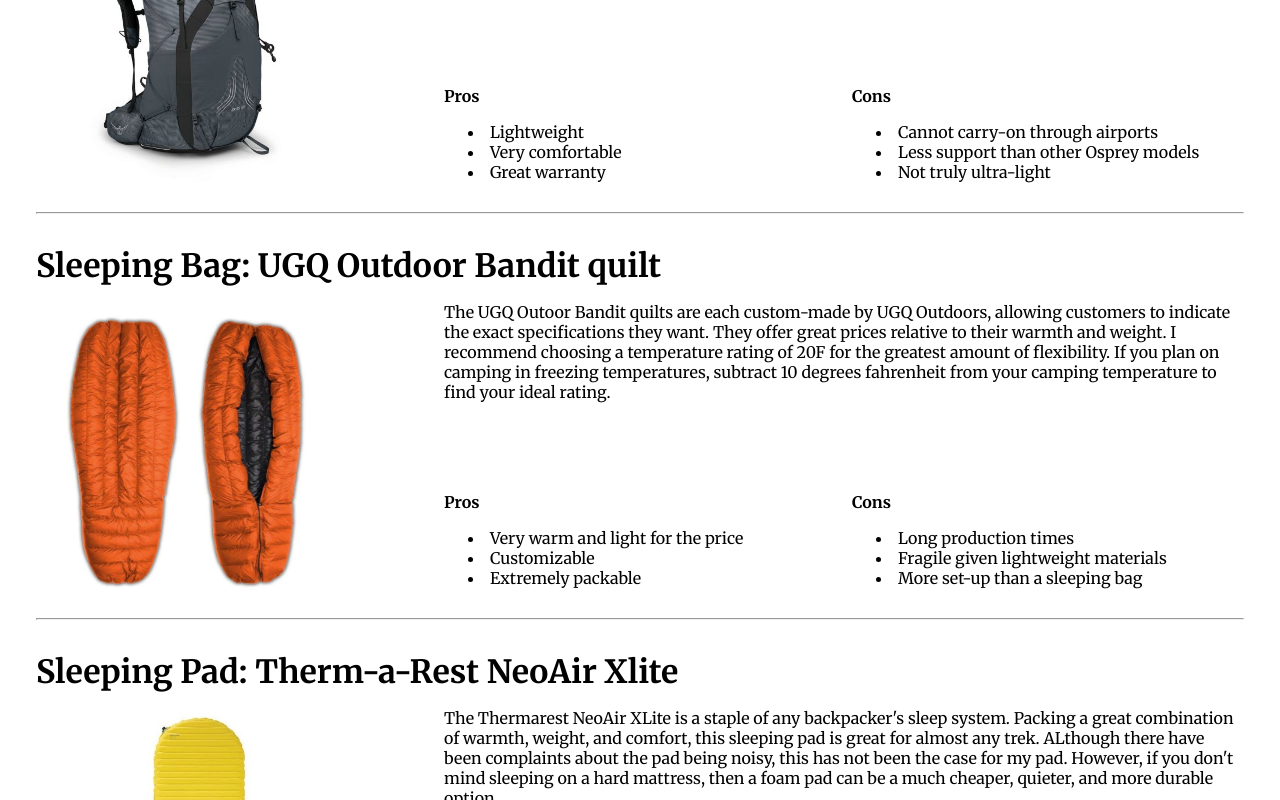
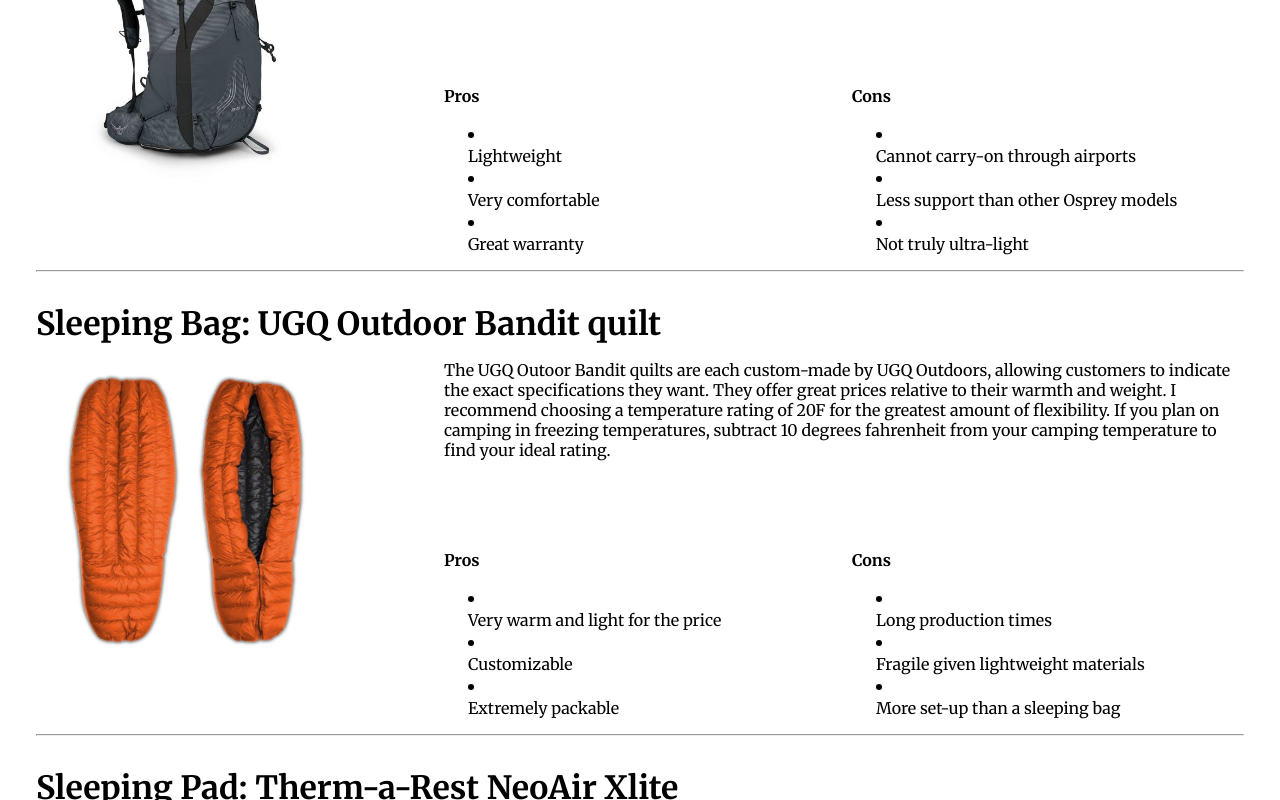
Before and after one commit to seanhyu/TravelBlog, a React (Create React App) app: page /gear in a window 1280 px wide. Shown: the part 900-1700 px from the top of the page. Built offline with nearby package versions, Linux system fonts and the light colour scheme; the HTML template or start-up script is replaced by a standard one.

Commit message:
adjusted menu logo and font sizes

```diff
--- a/src/components/financesContent/FinancesContentStyles.css
+++ b/src/components/financesContent/FinancesContentStyles.css
@@ -45,4 +45,15 @@
         height: 100%;
     }
 
+    .review img {
+        max-height: 400px;
+        display:flex;
+        margin-left: auto;
+        margin-right: auto;
+        float: none;
+    }
+    .other-cards {
+        display: block;
+    }
+
 }
--- a/src/components/financesItems/FinancesItems.js
+++ b/src/components/financesItems/FinancesItems.js
@@ -13,11 +13,9 @@
                 </div>
                 <div className='pros'>
                     <h4>Pros</h4>
-                    <p>
                     <li><p>{props.pro1}</p></li>
                     <li><p>{props.pro2}</p></li>
                     <li><p>{props.pro3}</p></li>
-                    </p>
                 </div>
                 <div className='cons'>
                     <h4>Cons</h4>
--- a/src/components/financesItems/FinancesItemsStyles.css
+++ b/src/components/financesItems/FinancesItemsStyles.css
@@ -25,21 +25,18 @@
     padding-top: 0rem;
 }
 
-.gear-grid li {
-    font-size: 1rem;
-}
 
 @media screen and (max-width: 740px) {
     .finances-grid {
-        grid-template-columns: repeat(2,1fr);
-        gap: 1rem;
+        display: block;
     }
     .finances-items img {
-        grid-column: span 2;
         margin-left: auto;
         margin-right: auto;
+        padding-bottom: 1rem;
     }
-    .finances-items h3 {
-        font-size: 1.2rem;
+
+    .finances-items h4 {
+        padding-top: 1rem;
     }
 }
--- a/src/components/gearItems/GearItems.js
+++ b/src/components/gearItems/GearItems.js
@@ -14,18 +14,16 @@
                 <div className='pros'>
                     <h4>Pros</h4>
                     <p>
-                    <li>{props.pro1}</li>
-                    <li>{props.pro2}</li>
-                    <li>{props.pro3}</li>
+                    <li><p>{props.pro1}</p></li>
+                    <li><p>{props.pro2}</p></li>
+                    <li><p>{props.pro3}</p></li>
                     </p>
                 </div>
                 <div className='cons'>
                     <h4>Cons</h4>
-                    <p>
-                    <li>{props.con1}</li>
-                    <li>{props.con2}</li>
-                    <li>{props.con3}</li>
-                    </p>
+                    <li><p>{props.con1}</p></li>
+                    <li><p>{props.con2}</p></li>
+                    <li><p>{props.con3}</p></li>
                 </div>
             </div>
             <hr></hr>
--- a/src/components/gearItems/GearItemsStyles.css
+++ b/src/components/gearItems/GearItemsStyles.css
@@ -28,14 +28,13 @@
 
 
     .gear-grid {
-        grid-template-columns: repeat(2,1fr);
+        display: block;
     }
 
     .gear-grid img {
-        grid-column: span 2;
-        grid-row: span 1;
         margin-left: auto;
         margin-right: auto;
         height: 200px
     }
+
 }
--- a/src/components/navbar/Navbar.js
+++ b/src/components/navbar/Navbar.js
@@ -1,5 +1,5 @@
 import React, {useState} from 'react'
-import {HiOutlineMenuAlt4} from 'react-icons/hi'
+import {HiMenu} from 'react-icons/hi'
 import {FaInstagram} from 'react-icons/fa'
 import {FaYoutube} from 'react-icons/fa'
 import {FaLinkedin} from 'react-icons/fa'
@@ -34,7 +34,7 @@
                 </div>
             </div>
             <div className='hamburger' onClick={handleNav}>
-                {nav ? <AiOutlineClose className='icon' /> : <HiOutlineMenuAlt4 className='icon' />}
+                {nav ? <AiOutlineClose className='icon' /> : <HiMenu className='icon' />}
             </div>
             <div className={nav ? 'mobile-menu active' : "mobile-menu"}>
                 <ul className='mobile-nav'>
```
Also changed, not shown: src/components/gearContent/GearContentStyles.css (line endings or trailing spaces).
